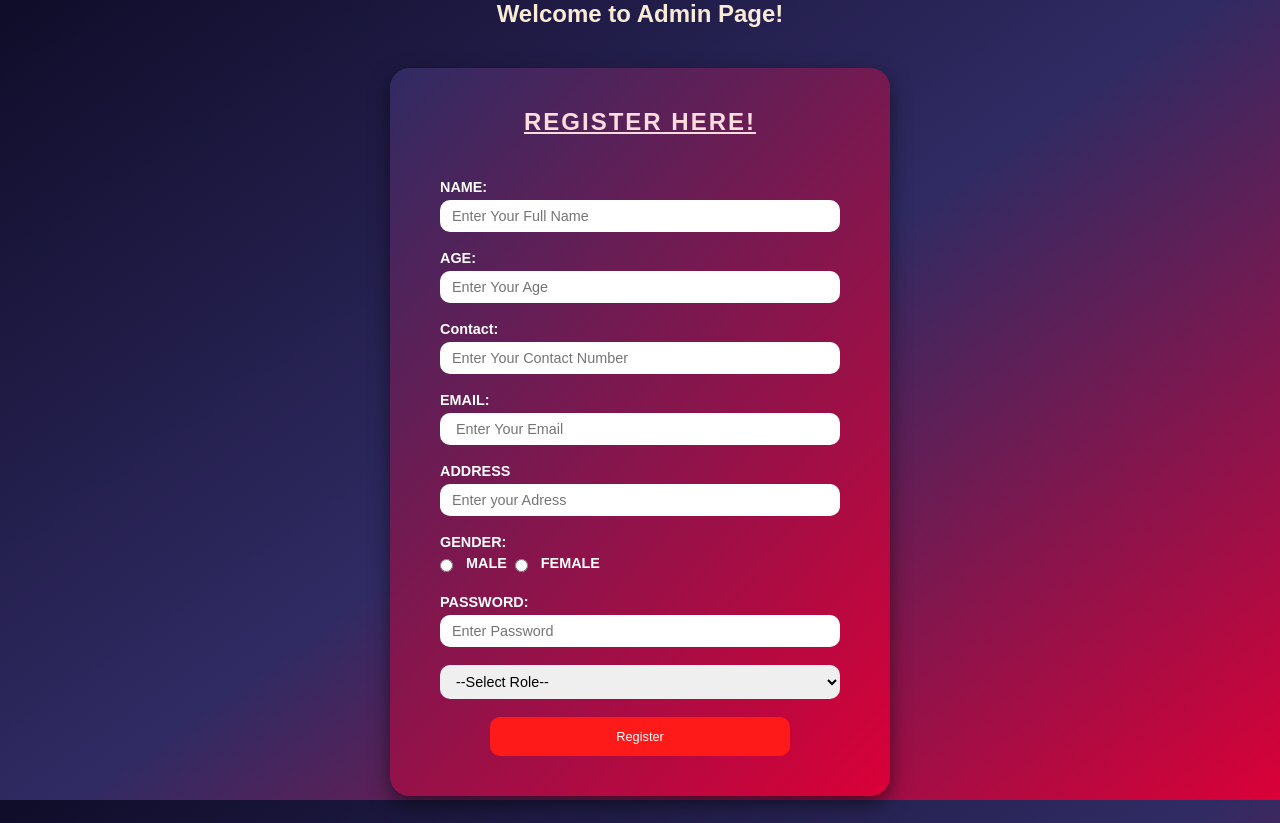
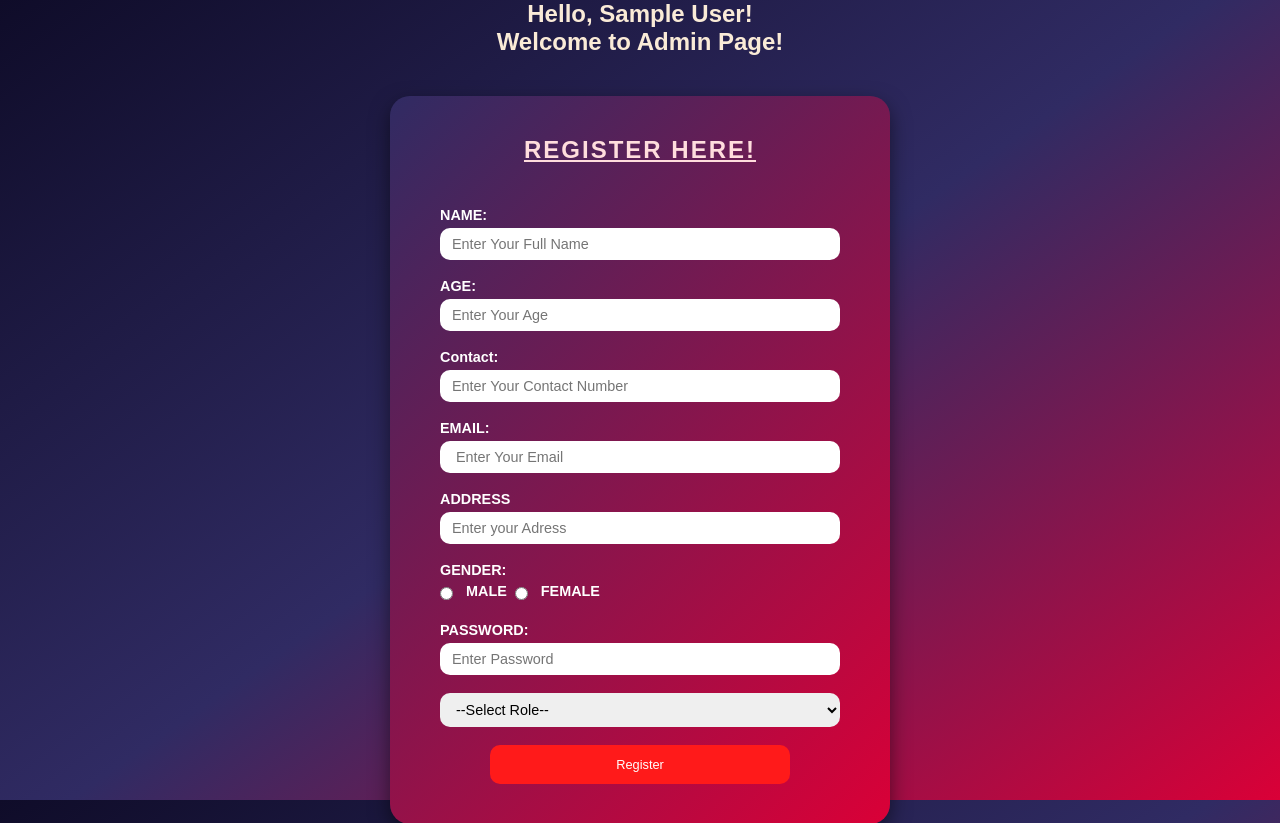
Before and after one commit to Cyb3rSoldier/Gym-Management-System, a PHP site: page /admin_dash.php in a window 1280 px wide. Shown: the top 823 px of the page. Run offline with PHP 8.4, Linux system fonts and the light colour scheme; the visitor is signed in with stand-in values (Sample User, id 1).

Commit message:
admin dashboard updated

```diff
--- a/admin_dash.php
+++ b/admin_dash.php
@@ -20,6 +20,9 @@ if (!isset($_SESSION['Email']) || $_SESSION['Role'] !== 'admin') {
 
 <body>
 
+    <h2 align="center" style="color:antiquewhite;">
+        Hello, <?php echo htmlspecialchars($_SESSION['Name']); ?>!
+    </h2>
     <h2 align="center" style="color:antiquewhite;">Welcome to Admin Page!</h2>
 
     <!--Trainer Registration Section-->
```
